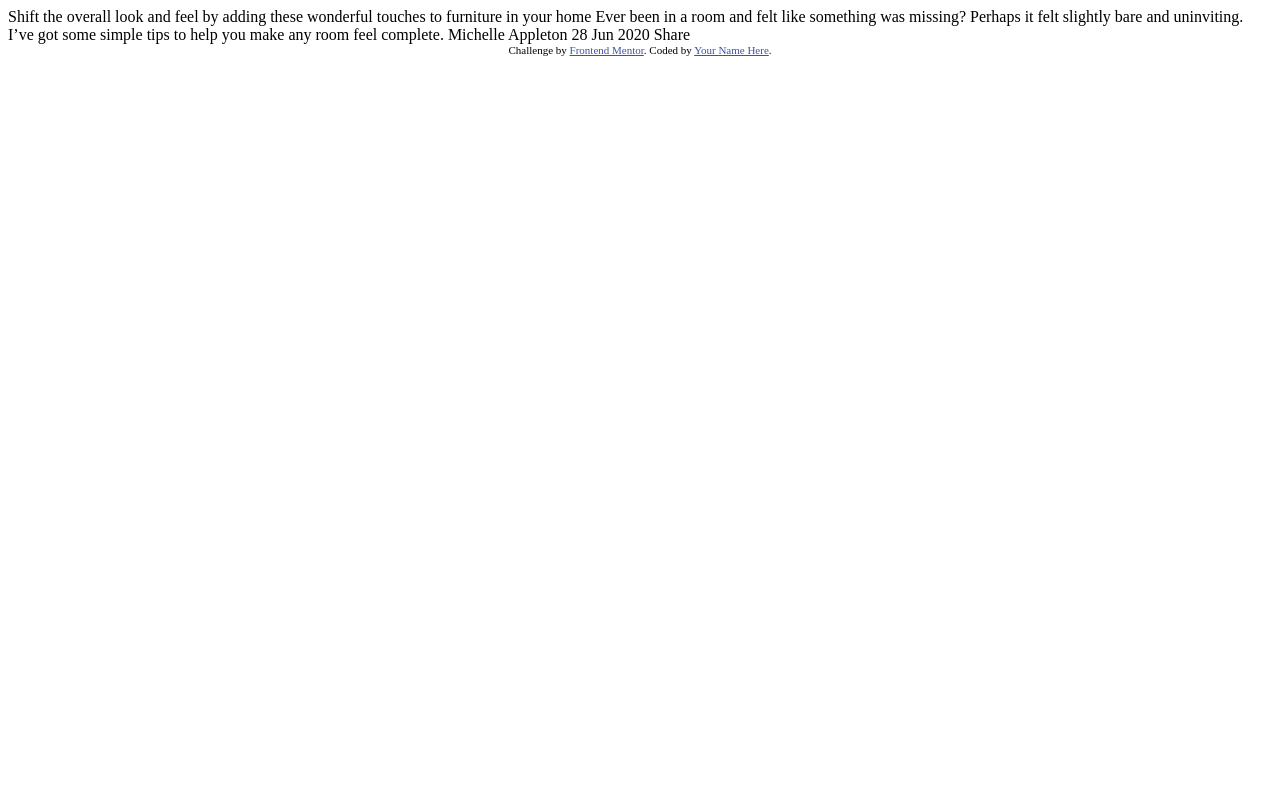
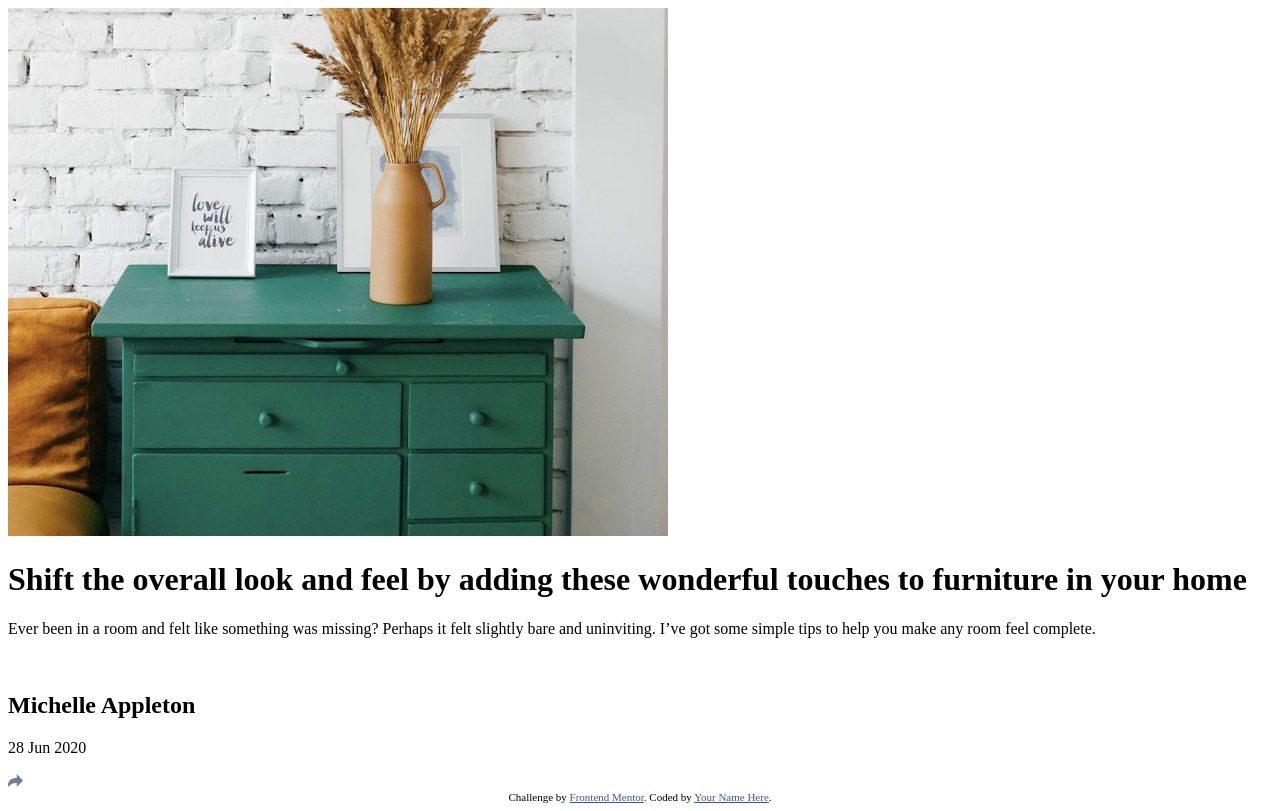
Before and after one commit to Abdulgafar-Riro/article-preview-component-master, a plain HTML site: page index.html in a window 1280 px wide. Drawn offline with Linux system fonts and the light colour scheme.

Commit message:
Building up the html

```diff
--- a/index.html
+++ b/index.html
@@ -1,8 +1,10 @@
 <!DOCTYPE html>
 <html lang="en">
+
 <head>
   <meta charset="UTF-8">
-  <meta name="viewport" content="width=device-width, initial-scale=1.0"> <!-- displays site properly based on user's device -->
+  <meta name="viewport" content="width=device-width, initial-scale=1.0">
+  <!-- displays site properly based on user's device -->
 
   <link rel="icon" type="image/png" sizes="32x32" href="./images/favicon-32x32.png">
 
@@ -10,27 +12,40 @@
 
   <!-- Feel free to remove these styles or customise in your own stylesheet 👍 -->
   <style>
-    .attribution { font-size: 11px; text-align: center; }
-    .attribution a { color: hsl(228, 45%, 44%); }
+    .attribution {
+      font-size: 11px;
+      text-align: center;
+    }
+
+    .attribution a {
+      color: hsl(228, 45%, 44%);
+    }
   </style>
 </head>
+
 <body>
+  <main class="container">
+    <img src="./images/drawers.jpg" alt="A beautiful drawer with a flower vase and album" class="drawer-image">
+    <h1 class="article-heading">Shift the overall look and feel by adding these wonderful
+      touches to furniture in your home</h1>
+    <p class="article-body">Ever been in a room and felt like something was missing? Perhaps
+      it felt slightly bare and uninviting. I’ve got some simple tips
+      to help you make any room feel complete.</p>
+    <div class="article-author">
+      <img src="" alt="" class="author-image">
+      <div class="author-info">
+        <h2 class="author-name">Michelle Appleton</h2>
+        <p class="date">28 Jun 2020</p>
+      </div>
+      <img src="./images/icon-share.svg" alt="share icon" class="share-icon">
+    </div>
+  </main>
 
-  Shift the overall look and feel by adding these wonderful
-  touches to furniture in your home
 
-  Ever been in a room and felt like something was missing? Perhaps
-  it felt slightly bare and uninviting. I’ve got some simple tips
-  to help you make any room feel complete.
-
-  Michelle Appleton
-  28 Jun 2020
-
-  Share
-
-  <div class="attribution">
+  <footer class="attribution">
     Challenge by <a href="https://www.frontendmentor.io?ref=challenge" target="_blank">Frontend Mentor</a>.
     Coded by <a href="#">Your Name Here</a>.
-  </div>
+  </footer>
 </body>
+
 </html>
```
